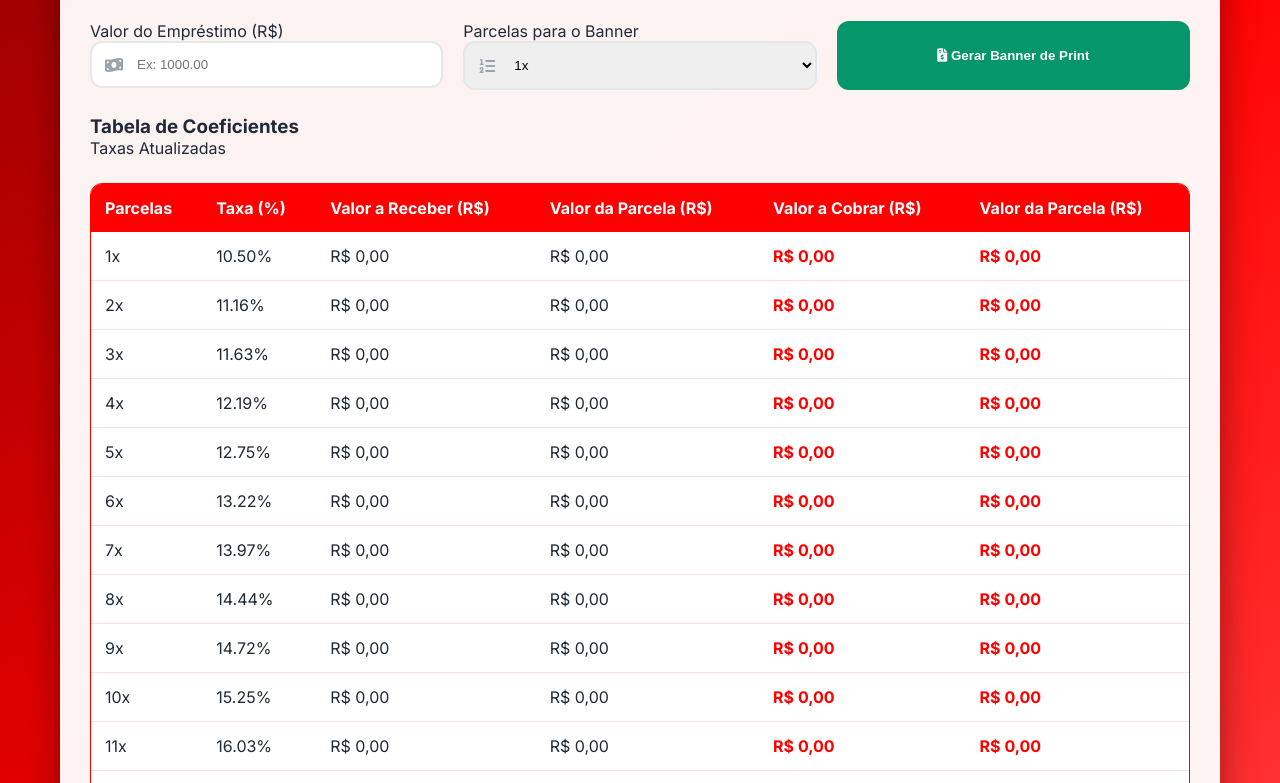
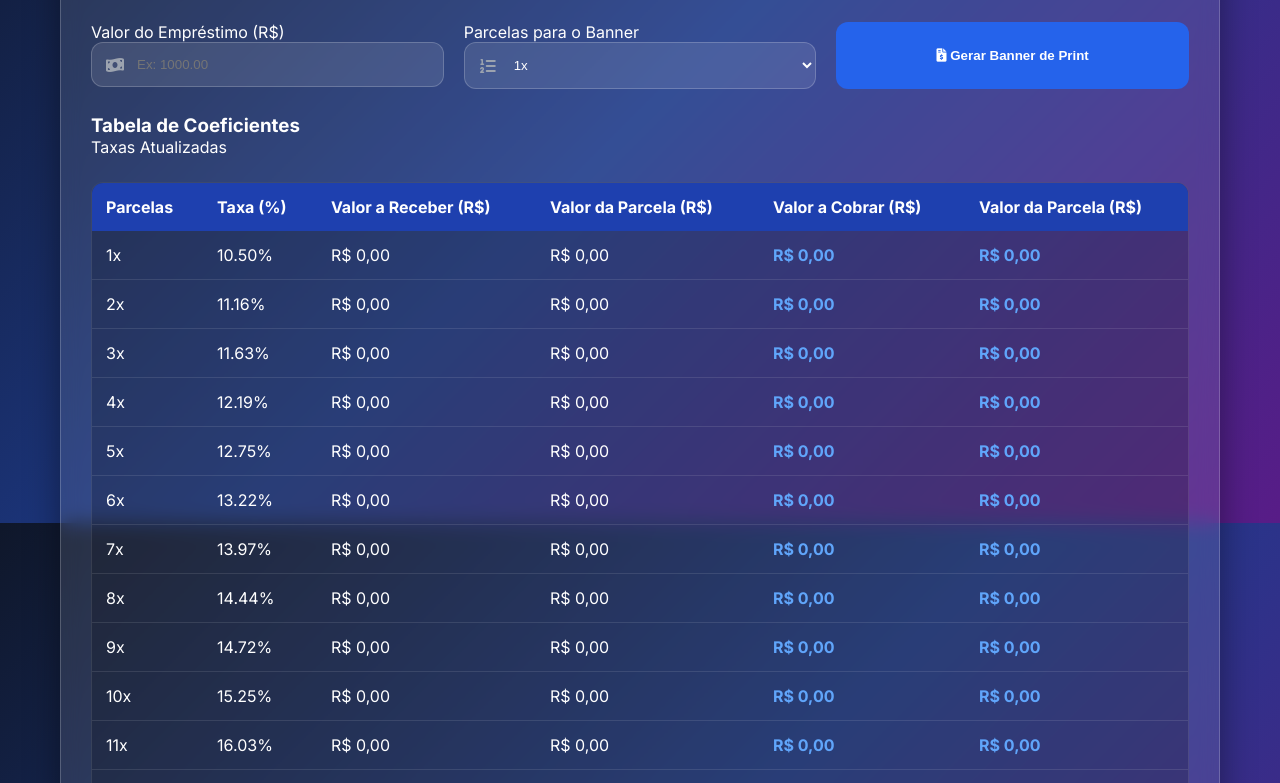
Before and after one commit to NovaEraEmpreendimentos/sm-dos-campos2, a plain HTML site: page index.html in a window 1280 px wide. Shown: the part 277-1060 px from the top of the page. Drawn offline with nearby package versions, Linux system fonts and the light colour scheme.

Commit message:
styles.css

```diff
--- a/styles.css
+++ b/styles.css
@@ -2,8 +2,8 @@
 
 body {
     font-family: 'Inter', sans-serif;
-    /* FUNDO VERMELHO */
-    background: linear-gradient(135deg, #8b0000 0%, #ff0000 50%, #ff4d4d 100%);
+    background: linear-gradient(135deg, #0f172a 0%, #1e3a8a 50%, #581c87 100%);
+    background-attachment: fixed;
     min-height: 100vh; color: #fff;
 }
 
@@ -12,7 +12,10 @@ body {
 .logo-container h1 { font-size: 2.8rem; font-weight: 700; text-shadow: 2px 2px 4px rgba(0,0,0,0.3); }
 
 .simulator-card {
-    background: rgba(255, 255, 255, 0.95); color: #1f2937;
+    background: rgba(255, 255, 255, 0.1);
+    backdrop-filter: blur(10px);
+    -webkit-backdrop-filter: blur(10px);
+    border: 1px solid rgba(255, 255, 255, 0.2);
     border-radius: 20px; padding: 30px; box-shadow: 0 15px 35px rgba(0,0,0,0.4);
 }
 
@@ -20,24 +23,25 @@ body {
 .input-with-icon { position: relative; display: flex; align-items: center; }
 .input-with-icon i { position: absolute; left: 15px; color: #9ca3af; }
 .input-with-icon input, .input-with-icon select {
-    width: 100%; padding: 14px 14px 14px 45px; border: 2px solid #e5e7eb; border-radius: 12px;
+    width: 100%; padding: 14px 14px 14px 45px;
+    background: rgba(255, 255, 255, 0.1); border: 1px solid rgba(255, 255, 255, 0.2);
+    border-radius: 12px; color: #fff;
 }
 
 .btn-success {
-    background: #059669; color: #fff; border: none; padding: 15px;
+    background: #2563eb; color: #fff; border: none; padding: 15px;
     border-radius: 12px; cursor: pointer; font-weight: 700; width: 100%;
 }
 
-/* TABELA VERMELHA */
-.table-container { overflow-x: auto; margin-top: 25px; background: #fff; border-radius: 12px; border: 1px solid #ff0000; }
+.table-container { overflow-x: auto; margin-top: 25px; background: rgba(0,0,0,0.2); border-radius: 12px; border: 1px solid rgba(255,255,255,0.1); }
 table { width: 100%; border-collapse: collapse; }
-th { background: #ff0000; color: #ffffff; padding: 14px; text-align: left; }
-td { padding: 14px; text-align: left; border-bottom: 1px solid #fee2e2; }
-.highlight { color: #ff0000; font-weight: 700; }
+th { background: #1e40af; color: #ffffff; padding: 14px; text-align: left; }
+td { padding: 14px; text-align: left; border-bottom: 1px solid rgba(255,255,255,0.1); }
+.highlight { color: #60a5fa; font-weight: 700; }
 
-.modal { display: none; position: fixed; z-index: 1000; left: 0; top: 0; width: 100%; height: 100%; background: rgba(0,0,0,0.7); }
-.modal-content { background: #fff; margin: 10% auto; padding: 25px; width: 90%; max-width: 450px; border-radius: 15px; position: relative; }
-.close { position: absolute; right: 20px; top: 15px; font-size: 24px; cursor: pointer; color: #000; }
-.modal-actions { display: flex; gap: 10px; margin-top: 20px; justify-content: center; }
-.btn-primary { background: #000; color: #fff; border: none; padding: 10px 20px; border-radius: 8px; cursor: pointer; font-weight: bold; }
-.btn-secondary { background: #eee; color: #000; border: none; padding: 10px 20px; border-radius: 8px; cursor: pointer; }
+.modal { display: none; position: fixed; z-index: 1000; left: 0; top: 0; width: 100%; height: 100%; background: rgba(0,0,0,0.8); }
+.modal-content { background: #fff; color: #000; margin: 5% auto; padding: 20px; border-radius: 15px; width: 90%; max-width: 450px; }
+.close { float: right; font-size: 28px; cursor: pointer; }
+.modal-actions { display: flex; gap: 10px; margin-top: 20px; }
+.btn-primary { flex: 1; padding: 12px; background: #1e40af; color: #fff; border: none; border-radius: 8px; cursor: pointer; }
+.btn-secondary { flex: 1; padding: 12px; background: #e5e7eb; border: none; border-radius: 8px; cursor: pointer; }
```
